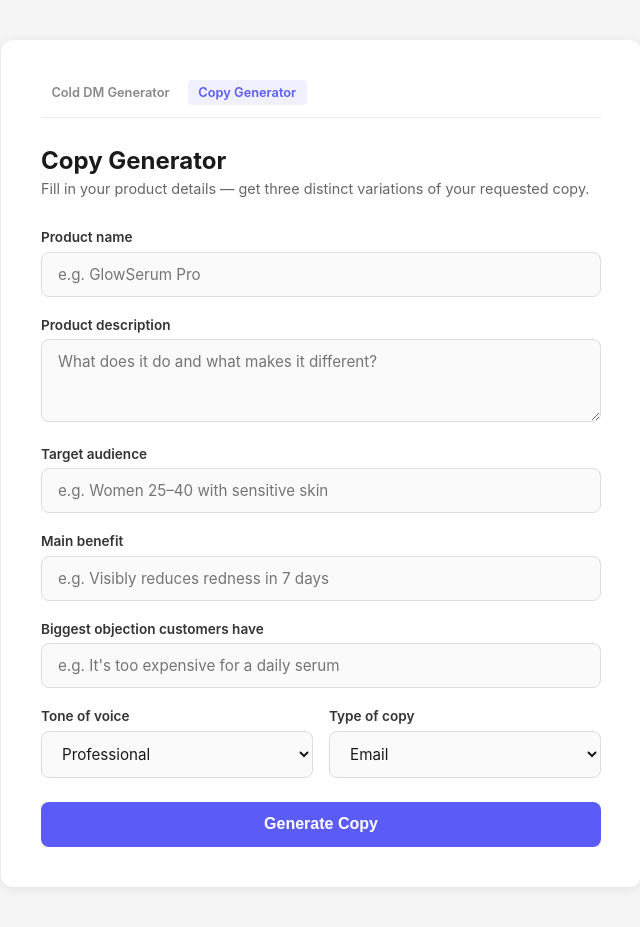
After one commit to bradbieselin/Copywrite, a Flask app: page /intake/ in a window 1280 px wide. The commit adds this page. Shown: the whole page, without its empty margins (319-959 px from the left). Run offline with Flask 3, Linux system fonts and the light colour scheme.

Commit message:
Add client intake copy generator with SQLite persistence
- Refactor app.py into an app factory that registers two Blueprints:
    dm_bp   → /          (existing Cold DM Generator)
    intake_bp → /intake  (new Client Copy Generator)
- dm.py: DM generator extracted from app.py as a Blueprint;
  uses current_app.config for the API key
- intake.py: new Blueprint — collects product name, description,
  target audience, main benefit, biggest objection, tone (dropdown),
  and copy type (dropdown); calls Claude and parses 3 delimited
  copy variations; saves every submission + results to SQLite
- db.py: SQLite init (submissions table) and save_submission helper
- templates/intake/form.html: intake form with field repopulation
  on error and matching design system
- templates/intake/results.html: displays 3 variations, each with
  an individual copy button and .catch() feedback
- templates/index.html: nav bar added to link between both tools
- copywrite.db auto-created at startup via init_db()

https://claude.ai/code/session_01Nx3d3V3xFLiPkBV566tz7j

```diff
--- a/app.py
+++ b/app.py
@@ -1,84 +1,35 @@
 """
-DM Generator — Flask web app
-Paste an Instagram brand's bio + a sample caption, get a personalized cold DM.
+Copywrite — Flask web app suite
+  /          → Cold DM Generator
+  /intake    → Client Copy Generator
 """
 
 import os
-import anthropic
-from flask import Flask, render_template, request
+from flask import Flask
 
-ANTHROPIC_API_KEY = os.environ.get("ANTHROPIC_API_KEY", "")
-
-app = Flask(__name__)
-
-SYSTEM_PROMPT = """\
-You are an expert DTC copywriter and outreach specialist.
-Given an Instagram brand's bio and a sample caption, write a cold DM that:
-1. Compliments ONE specific, concrete thing about their content or brand voice.
-2. Identifies ONE specific weakness in their copy (vague CTAs, passive voice, no hook, etc.).
-3. Teases that you can fix it — without over-explaining how.
-4. Ends with a soft call to action: ask if they're open to a quick chat.
-
-Rules:
-- Stay under 150 words. No exceptions.
-- Sound human, not salesy. No buzzword soup.
-- Be specific — generic compliments are worse than none.
-- Do not use bullet points or headers in the DM itself.
-- Output ONLY the DM text. No preamble, no quotes around it.\
-"""
+from db import init_db
 
 
-def generate_dm(bio: str, caption: str) -> str:
-    client = anthropic.Anthropic(api_key=ANTHROPIC_API_KEY)
+def create_app() -> Flask:
+    app = Flask(__name__)
+    app.config["ANTHROPIC_API_KEY"] = os.environ.get("ANTHROPIC_API_KEY", "")
 
-    user_message = f"Brand bio:\n{bio.strip()}\n\nSample caption:\n{caption.strip()}"
+    from dm import dm_bp
+    from intake import intake_bp
 
-    message = client.messages.create(
-        model="claude-sonnet-4-6",
-        max_tokens=300,
-        system=SYSTEM_PROMPT,
-        messages=[{"role": "user", "content": user_message}],
-    )
+    app.register_blueprint(dm_bp)
+    app.register_blueprint(intake_bp, url_prefix="/intake")
 
-    if not message.content:
-        raise RuntimeError("Claude returned an empty response.")
-    return message.content[0].text.strip()
+    with app.app_context():
+        init_db()
+
+    return app
 
 
-@app.route("/", methods=["GET", "POST"])
-def index():
-    dm = None
-    error = None
-    bio = ""
-    caption = ""
-
-    if request.method == "POST":
-        bio = request.form.get("bio", "").strip()
-        caption = request.form.get("caption", "").strip()
-
-        if not bio and not caption:
-            error = "Paste at least a bio or a caption before submitting."
-        elif not ANTHROPIC_API_KEY:
-            error = (
-                "ANTHROPIC_API_KEY is not set. "
-                "Export it before starting the server:\n"
-                "  export ANTHROPIC_API_KEY='your_key_here'"
-            )
-        else:
-            try:
-                dm = generate_dm(bio, caption)
-            except anthropic.AuthenticationError:
-                error = "Invalid API key. Check your ANTHROPIC_API_KEY."
-            except anthropic.APIConnectionError:
-                error = "Could not reach the Anthropic API. Check your network."
-            except Exception as exc:
-                error = f"Unexpected error: {exc}"
-
-    return render_template("index.html", dm=dm, error=error, bio=bio, caption=caption)
-
+app = create_app()
 
 if __name__ == "__main__":
-    if not ANTHROPIC_API_KEY:
+    if not app.config["ANTHROPIC_API_KEY"]:
         print(
             "WARNING: ANTHROPIC_API_KEY is not set.\n"
             "Export your key before running:\n"
--- /dev/null
+++ b/dm.py
@@ -0,0 +1,68 @@
+"""Cold DM Generator — Flask Blueprint."""
+
+import anthropic
+from flask import Blueprint, render_template, request, current_app
+
+dm_bp = Blueprint("dm", __name__)
+
+SYSTEM_PROMPT = """\
+You are an expert DTC copywriter and outreach specialist.
+Given an Instagram brand's bio and a sample caption, write a cold DM that:
+1. Compliments ONE specific, concrete thing about their content or brand voice.
+2. Identifies ONE specific weakness in their copy (vague CTAs, passive voice, no hook, etc.).
+3. Teases that you can fix it — without over-explaining how.
+4. Ends with a soft call to action: ask if they're open to a quick chat.
+
+Rules:
+- Stay under 150 words. No exceptions.
+- Sound human, not salesy. No buzzword soup.
+- Be specific — generic compliments are worse than none.
+- Do not use bullet points or headers in the DM itself.
+- Output ONLY the DM text. No preamble, no quotes around it.\
+"""
+
+
+def generate_dm(bio: str, caption: str) -> str:
+    client = anthropic.Anthropic(api_key=current_app.config["ANTHROPIC_API_KEY"])
+    user_message = f"Brand bio:\n{bio.strip()}\n\nSample caption:\n{caption.strip()}"
+    message = client.messages.create(
+        model="claude-sonnet-4-6",
+        max_tokens=300,
+        system=SYSTEM_PROMPT,
+        messages=[{"role": "user", "content": user_message}],
+    )
+    if not message.content:
+        raise RuntimeError("Claude returned an empty response.")
+    return message.content[0].text.strip()
+
+
+@dm_bp.route("/", methods=["GET", "POST"])
+def index():
+    dm = None
+    error = None
+    bio = ""
+    caption = ""
+
+    if request.method == "POST":
+        bio = request.form.get("bio", "").strip()
+        caption = request.form.get("caption", "").strip()
+
+        if not bio and not caption:
+            error = "Paste at least a bio or a caption before submitting."
+        elif not current_app.config["ANTHROPIC_API_KEY"]:
+            error = (
+                "ANTHROPIC_API_KEY is not set. "
+                "Export it before starting the server:\n"
+                "  export ANTHROPIC_API_KEY='your_key_here'"
+            )
+        else:
+            try:
+                dm = generate_dm(bio, caption)
+            except anthropic.AuthenticationError:
+                error = "Invalid API key. Check your ANTHROPIC_API_KEY."
+            except anthropic.APIConnectionError:
+                error = "Could not reach the Anthropic API. Check your network."
+            except Exception as exc:
+                error = f"Unexpected error: {exc}"
+
+    return render_template("index.html", dm=dm, error=error, bio=bio, caption=caption)
--- /dev/null
+++ b/templates/intake/form.html
@@ -0,0 +1,214 @@
+<!DOCTYPE html>
+<html lang="en">
+<head>
+  <meta charset="UTF-8" />
+  <meta name="viewport" content="width=device-width, initial-scale=1.0" />
+  <title>Copy Generator</title>
+  <style>
+    *, *::before, *::after { box-sizing: border-box; margin: 0; padding: 0; }
+
+    body {
+      font-family: -apple-system, BlinkMacSystemFont, "Segoe UI", Roboto, sans-serif;
+      background: #f5f5f5;
+      color: #1a1a1a;
+      min-height: 100vh;
+      display: flex;
+      justify-content: center;
+      padding: 2.5rem 1rem;
+    }
+
+    .card {
+      background: #fff;
+      border-radius: 12px;
+      box-shadow: 0 2px 12px rgba(0,0,0,.08);
+      padding: 2.5rem;
+      width: 100%;
+      max-width: 640px;
+      height: fit-content;
+    }
+
+    .nav {
+      display: flex;
+      gap: .5rem;
+      margin-bottom: 1.75rem;
+      border-bottom: 1.5px solid #eee;
+      padding-bottom: .75rem;
+    }
+
+    .nav-link {
+      font-size: .8rem;
+      font-weight: 600;
+      color: #888;
+      text-decoration: none;
+      padding: .3rem .65rem;
+      border-radius: 4px;
+      transition: color .15s;
+    }
+
+    .nav-link:hover { color: #5b5bf8; }
+    .nav-link.active { color: #5b5bf8; background: #f0f0ff; }
+
+    h1 {
+      font-size: 1.5rem;
+      font-weight: 700;
+      margin-bottom: .35rem;
+    }
+
+    .subtitle {
+      color: #666;
+      font-size: .9rem;
+      margin-bottom: 2rem;
+    }
+
+    label {
+      display: block;
+      font-size: .85rem;
+      font-weight: 600;
+      margin-bottom: .4rem;
+      color: #333;
+    }
+
+    input[type="text"],
+    textarea,
+    select {
+      width: 100%;
+      border: 1.5px solid #ddd;
+      border-radius: 8px;
+      padding: .75rem 1rem;
+      font-size: .95rem;
+      font-family: inherit;
+      color: #1a1a1a;
+      background: #fafafa;
+      transition: border-color .15s;
+    }
+
+    textarea { resize: vertical; }
+
+    input[type="text"]:focus,
+    textarea:focus,
+    select:focus {
+      outline: none;
+      border-color: #5b5bf8;
+      background: #fff;
+    }
+
+    .field { margin-bottom: 1.25rem; }
+
+    .row {
+      display: grid;
+      grid-template-columns: 1fr 1fr;
+      gap: 1rem;
+      margin-bottom: 1.25rem;
+    }
+
+    .row .field { margin-bottom: 0; }
+
+    button[type="submit"] {
+      width: 100%;
+      padding: .85rem;
+      background: #5b5bf8;
+      color: #fff;
+      border: none;
+      border-radius: 8px;
+      font-size: 1rem;
+      font-weight: 600;
+      cursor: pointer;
+      transition: background .15s, transform .1s;
+      margin-top: .25rem;
+    }
+
+    button[type="submit"]:hover  { background: #4a4ae0; }
+    button[type="submit"]:active { transform: scale(.98); }
+
+    .error {
+      background: #fff3f3;
+      border: 1.5px solid #f5a0a0;
+      border-radius: 8px;
+      padding: .85rem 1rem;
+      color: #b00;
+      font-size: .9rem;
+      margin-top: 1.5rem;
+      white-space: pre-wrap;
+    }
+  </style>
+</head>
+<body>
+  <div class="card">
+    <nav class="nav">
+      <a href="/" class="nav-link">Cold DM Generator</a>
+      <a href="/intake" class="nav-link active">Copy Generator</a>
+    </nav>
+
+    <h1>Copy Generator</h1>
+    <p class="subtitle">Fill in your product details — get three distinct variations of your requested copy.</p>
+
+    <form method="POST">
+      <div class="field">
+        <label for="product_name">Product name</label>
+        <input type="text" id="product_name" name="product_name"
+          placeholder="e.g. GlowSerum Pro"
+          value="{{ form_data.get('product_name', '') }}" />
+      </div>
+
+      <div class="field">
+        <label for="product_description">Product description</label>
+        <textarea id="product_description" name="product_description" rows="3"
+          placeholder="What does it do and what makes it different?">{{ form_data.get('product_description', '') }}</textarea>
+      </div>
+
+      <div class="field">
+        <label for="target_audience">Target audience</label>
+        <input type="text" id="target_audience" name="target_audience"
+          placeholder="e.g. Women 25–40 with sensitive skin"
+          value="{{ form_data.get('target_audience', '') }}" />
+      </div>
+
+      <div class="field">
+        <label for="main_benefit">Main benefit</label>
+        <input type="text" id="main_benefit" name="main_benefit"
+          placeholder="e.g. Visibly reduces redness in 7 days"
+          value="{{ form_data.get('main_benefit', '') }}" />
+      </div>
+
+      <div class="field">
+        <label for="biggest_objection">Biggest objection customers have</label>
+        <input type="text" id="biggest_objection" name="biggest_objection"
+          placeholder="e.g. It's too expensive for a daily serum"
+          value="{{ form_data.get('biggest_objection', '') }}" />
+      </div>
+
+      <div class="row">
+        <div class="field">
+          <label for="tone">Tone of voice</label>
+          <select id="tone" name="tone">
+            {% for t in tones %}
+              <option value="{{ t }}"
+                {% if form_data.get('tone') == t %}selected{% endif %}>
+                {{ t | capitalize }}
+              </option>
+            {% endfor %}
+          </select>
+        </div>
+
+        <div class="field">
+          <label for="copy_type">Type of copy</label>
+          <select id="copy_type" name="copy_type">
+            {% for ct in copy_types %}
+              <option value="{{ ct }}"
+                {% if form_data.get('copy_type') == ct %}selected{% endif %}>
+                {{ ct | capitalize }}
+              </option>
+            {% endfor %}
+          </select>
+        </div>
+      </div>
+
+      <button type="submit">Generate Copy</button>
+    </form>
+
+    {% if error %}
+      <div class="error">{{ error }}</div>
+    {% endif %}
+  </div>
+</body>
+</html>
```
Also changed, not shown: db.py (added, +51 -0 lines), intake.py (added, +103 -0 lines), templates/index.html (+25 -0 lines), templates/intake/results.html (added, +198 -0 lines).
